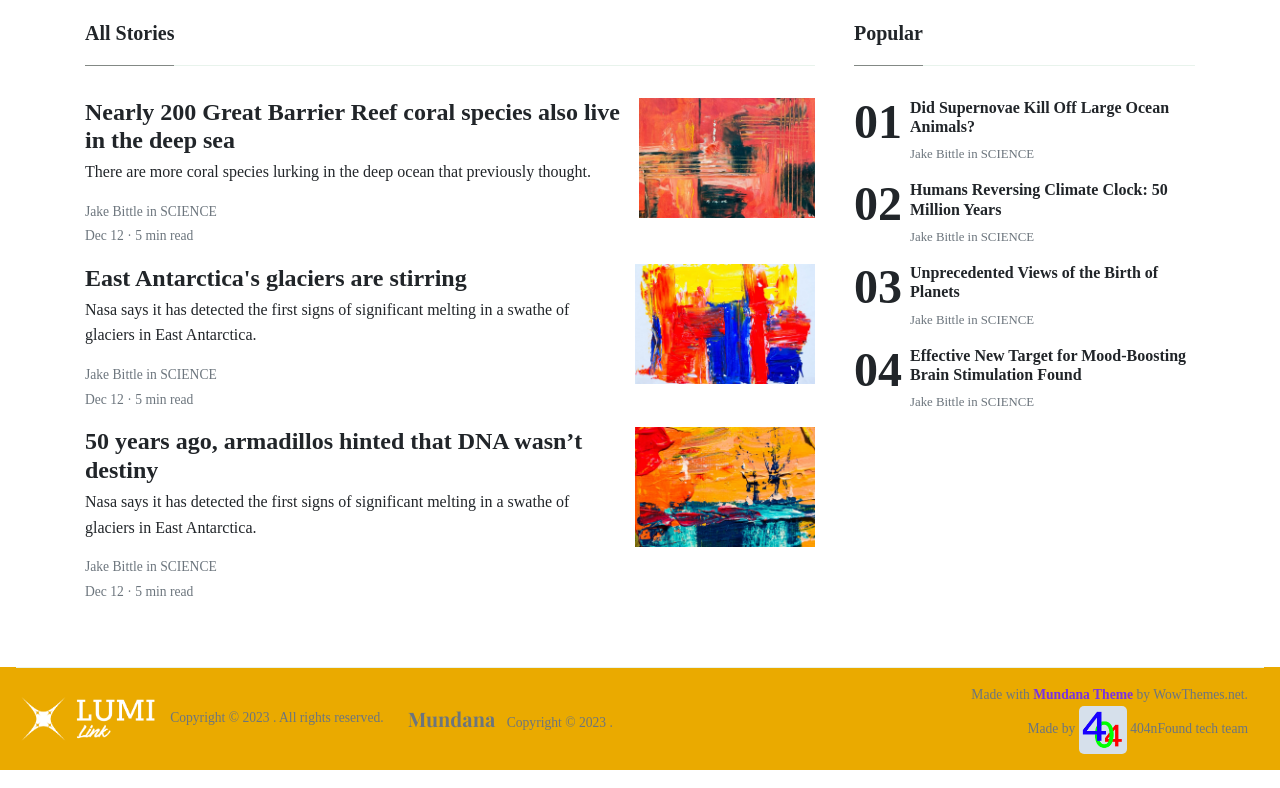
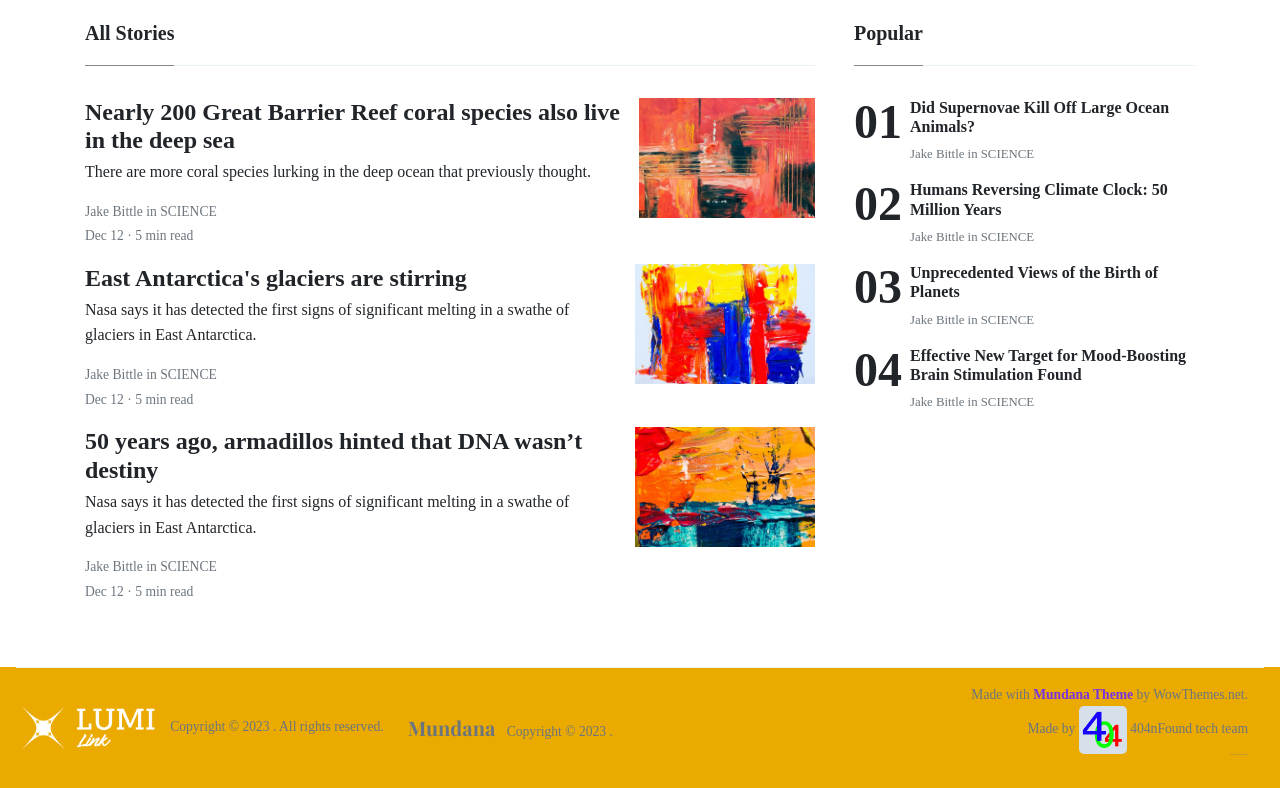
Before and after one commit to Team-404nFound/LUMI-web, a website: page index.html in a window 1280 px wide. Shown: the part 908-1696 px from the top of the page. Drawn offline with nearby package versions, Linux system fonts and the light colour scheme.

Commit message:
got a ester egg

```diff
--- a/index.html
+++ b/index.html
@@ -266,6 +266,9 @@ FOOTER
 			<div>
 				Made by <img src="source/img/404Icon.png" style="height: 3rem; border-radius: 5px;"> 404nFound tech team
 			</div>
+			<div>
+				<p style="font-size: 1px;">0x535241 201 1695355200 420 1696125600</p>
+			</div>
 		</div>
 	</div>
 	</footer>
```
